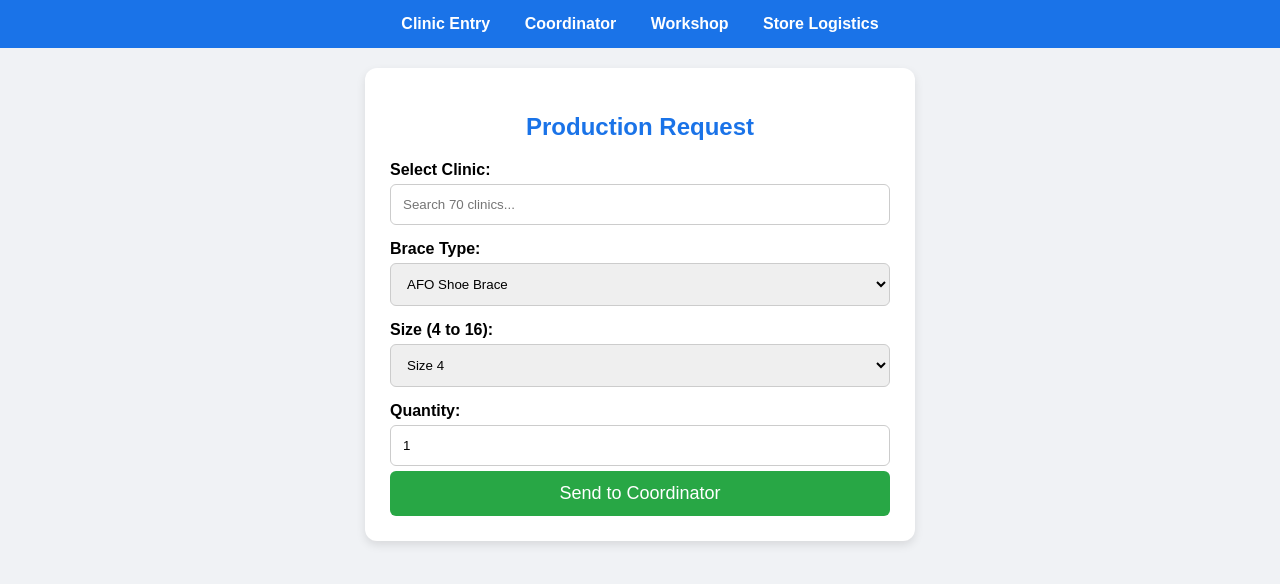
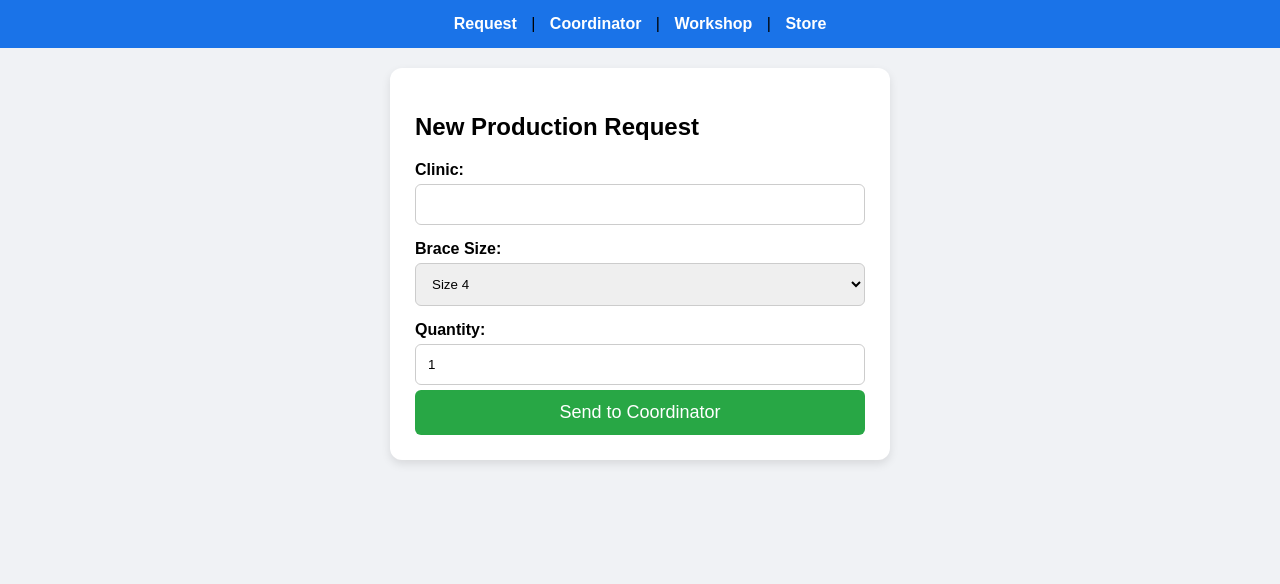
Before and after one commit to logistics-max/brace-flow, a Python web app: template templates/index.html in a window 1280 px wide. Shown: the top 584 px of the page. Run offline with Jinja, Linux system fonts and the light colour scheme; the template is opened without the code that fills it, so the values that code supplies are empty.

Commit message:
Update index.html

```diff
--- a/templates/index.html
+++ b/templates/index.html
@@ -1,12 +1,13 @@
 <!DOCTYPE html>
 <html>
 <head>
-    <title>Logistics Workflow System</title>
+    <title>Brace Logistics</title>
+    <meta name="viewport" content="width=device-width, initial-scale=1">
     <style>
         body { font-family: sans-serif; background: #f0f2f5; margin: 0; }
         .nav { background: #1a73e8; padding: 15px; text-align: center; }
-        .nav a { color: white; text-decoration: none; margin: 0 15px; font-weight: bold; }
-        .container { max-width: 500px; margin: 20px auto; background: white; padding: 25px; border-radius: 12px; box-shadow: 0 4px 10px rgba(0,0,0,0.1); }
+        .nav a { color: white; text-decoration: none; margin: 0 10px; font-weight: bold; }
+        .card { max-width: 450px; margin: 20px auto; background: white; padding: 25px; border-radius: 12px; box-shadow: 0 4px 10px rgba(0,0,0,0.1); }
         label { display: block; margin-top: 15px; font-weight: bold; }
         input, select, button { width: 100%; padding: 12px; margin-top: 5px; border-radius: 6px; border: 1px solid #ccc; box-sizing: border-box; }
         button { background: #28a745; color: white; border: none; font-size: 18px; cursor: pointer; }
@@ -14,69 +15,27 @@
 </head>
 <body>
     <div class="nav">
-        <a href="/">Clinic Entry</a>
-        <a href="/portal/coordinator">Coordinator</a>
-        <a href="/portal/workshop">Workshop</a>
-        <a href="/portal/store">Store Logistics</a>
+        <a href="/">Request</a> | <a href="/portal/coordinator">Coordinator</a> | <a href="/portal/workshop">Workshop</a> | <a href="/portal/store">Store</a>
     </div>
-    <div class="container">
-        <h2 style="color:#1a73e8; text-align:center;">Production Request</h2>
+    <div class="card">
+        <h2>New Production Request</h2>
         <form action="/submit" method="POST">
-            <label>Select Clinic:</label>
-            <input list="clinics" name="clinic_name" placeholder="Search 70 clinics..." required>
+            <label>Clinic:</label>
+            <input list="clinics" name="clinic_name" required>
             <datalist id="clinics">
                 <option value="Abebech Gobena MCH Hospital"><option value="Alert Comprehensive Hospital">
                 <option value="Black Lion Hospital"><option value="CURE Hospital Addis Ababa">
-                <option value="St. Paul Abet Hospital"><option value="St. Peters Specialized Hospital">
-                <option value="Tirunesh Beijing General Hospital"><option value="Yeka Kotebe Hospital">
-                <option value="Dubti Referral Hospital"><option value="Abala/Mohammed Akle Memorial Hospital">
-                <option value="Debark General Hospital"><option value="Debere Birhane Referral Hospital">
-                <option value="Debre Markos Hospital"><option value="Debre Tabor Hospital">
-                <option value="Dessie Physical Rehabilitation Center"><option value="Dessie Referral Hospital">
-                <option value="Felege Hiwot Hospital Bahirdar"><option value="Finote Selam Hospital">
-                <option value="Gondar University Hospital"><option value="Injibara Hospital">
-                <option value="Kemise General Hospital"><option value="Woldiya Specialized Hospital">
-                <option value="Asossa Hospital"><option value="Grarbet Hospital Butajira">
-                <option value="Halaba Hospital"><option value="Worabe Comprehensive Specialized Hospital">
-                <option value="Nigist Heleni Hospital Hossana"><option value="Wolkite University Hospital">
-                <option value="Sabian General Hospital"><option value="Gambela Referral Hospital">
-                <option value="Hiwot Fana Hospital Harrer"><option value="Dembi Dollo">
-                <option value="Shambu"><option value="Gimbi and Ayra">
-                <option value="Adama Referral Hospital"><option value="Adola Hospital">
-                <option value="Ambo Hospital"><option value="Assela Referral Hospital">
-                <option value="Bale Goba Hospital"><option value="Chero Zonal Hospital">
-                <option value="Deder Hospital"><option value="Gelemso General Hospital">
-                <option value="Jimma University Hospital"><option value="Metu Karl Referral Hospital">
-                <option value="Moyale Hospital/Ginir"><option value="Nekemt Referral Hospital">
-                <option value="Selale Comprehensive Specialized Hospital"><option value="Shashemene General Hospital">
-                <option value="Wolliso Hospital"><option value="Bule Hora">
-                <option value="Konso"><option value="Arbaminch Physical Rehabilitation Center">
-                <option value="Dilla University Referral Hospital"><option value="Jinka Hospital">
-                <option value="Sawola General Hospital"><option value="Wolaita Sodo University Hospital">
-                <option value="Adare General Hospital/Busulo"><option value="Bona">
-                <option value="Hawassa Referral Hospital"><option value="Yirgalem Hospital">
-                <option value="Gode Hospital"><option value="Karamara Referral Hospital">
-                <option value="Filtu General Hospital"><option value="Bonga">
-                <option value="Mizan Tepi University Teaching Hospital"><option value="Addigrat Hospital">
-                <option value="Lemlem Karl Hospital Maichew"><option value="Mekelle Referral Hospital">
-                <option value="St. Mary Hospital/Axum"><option value="Suhul Hospital">
-            </datalist>
+                <option value="St. Paul Abet Hospital"><option value="Felege Hiwot Hospital">
+                <option value="Yirgalem Hospital"><option value="Worabe Specialized Hospital">
+                </datalist>
 
-            <label>Brace Type:</label>
-            <select name="brace_type">
-                <option value="AFO Shoe Brace">AFO Shoe Brace</option>
-                <option value="KAFO Shoe Brace">KAFO Shoe Brace</option>
-            </select>
-
-            <label>Size (4 to 16):</label>
+            <label>Brace Size:</label>
             <select name="brace_size">
-                {% for i in range(4, 17) %}
-                <option value="{{ i }}">Size {{ i }}</option>
-                {% endfor %}
+                {% for i in range(4, 17) %} <option value="{{i}}">Size {{i}}</option> {% endfor %}
             </select>
 
             <label>Quantity:</label>
-            <input type="number" name="quantity" value="1" min="1">
+            <input type="number" name="quantity" value="1">
 
             <button type="submit">Send to Coordinator</button>
         </form>
```
